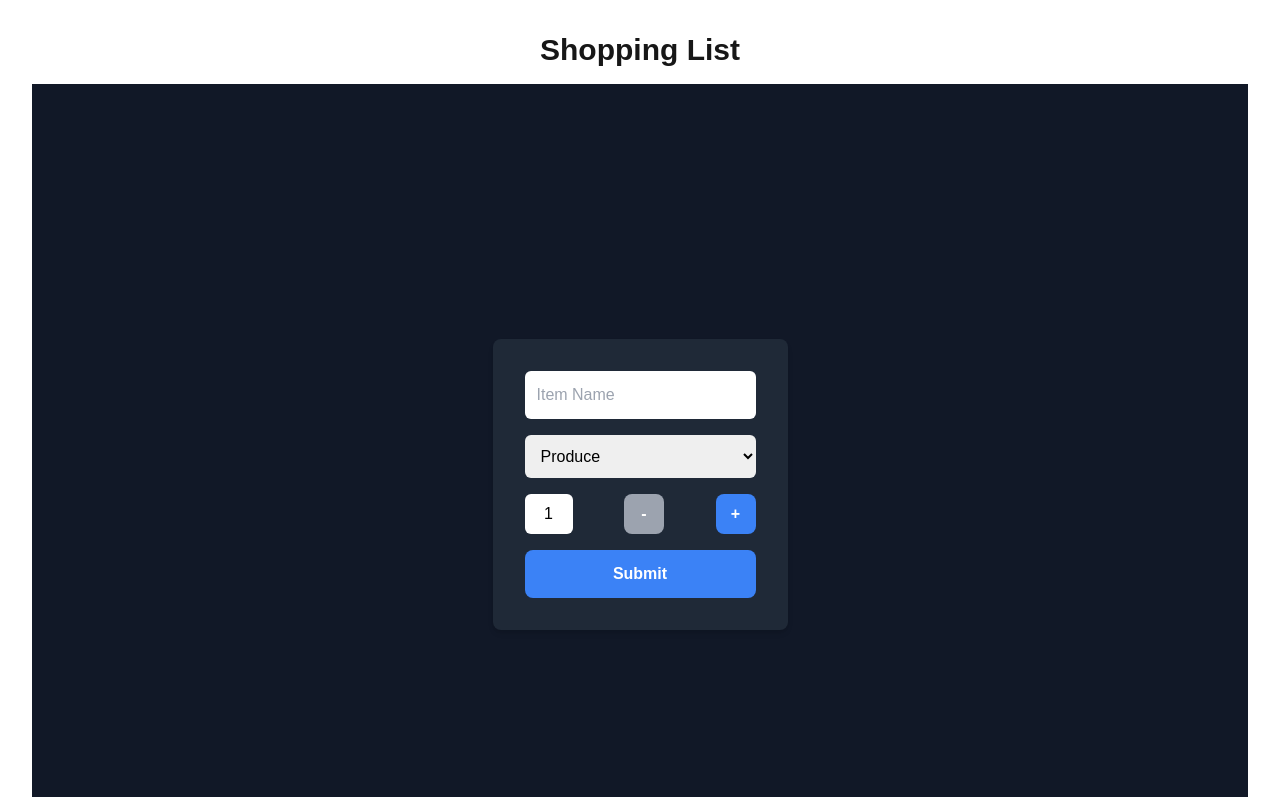
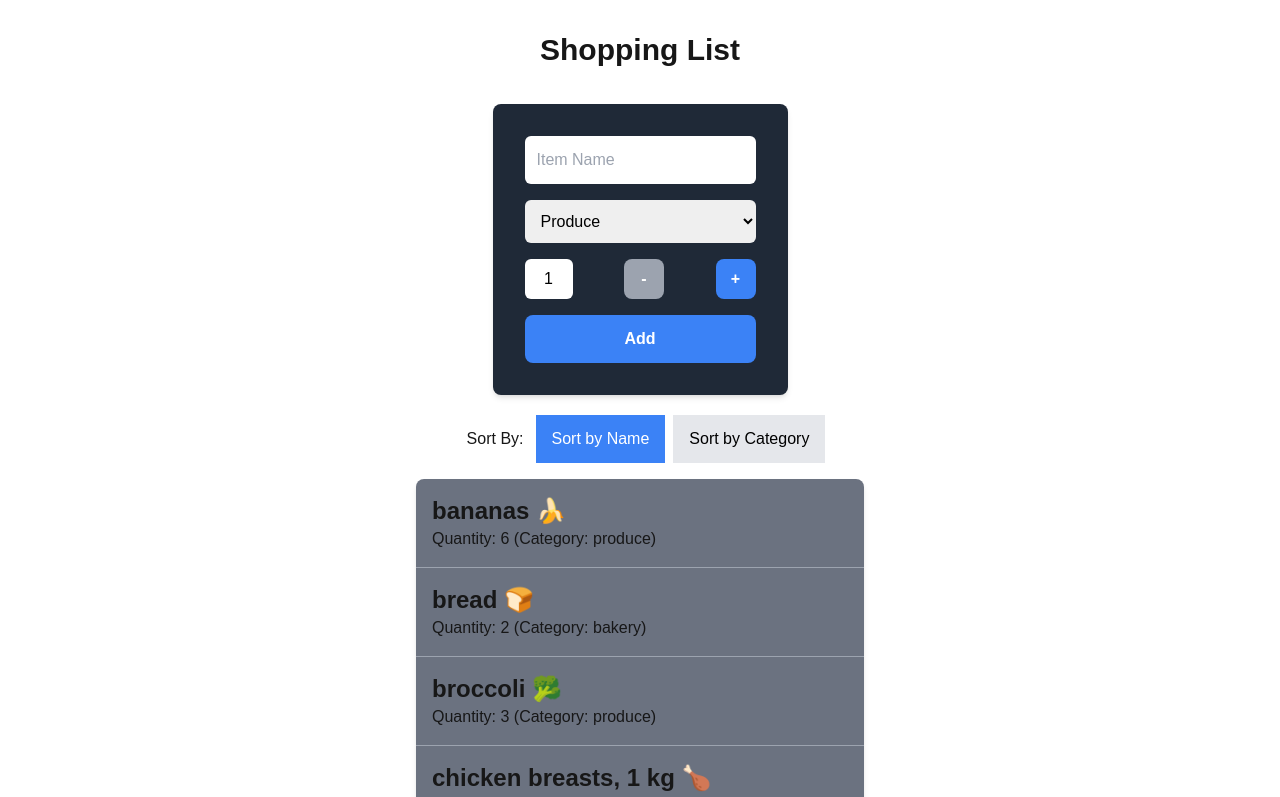
Before and after one commit to CoffeeMug975/cprg306-assignments, a Next.js app: page /week-7 in a window 1280 px wide. Shown: the top 797 px of the page. Built offline with nearby package versions, Linux system fonts and the light colour scheme.

Commit message:
Updated CSS
- Finished Styling item-list.js
- Finished Styling  new-item.js

```diff
--- a/app/week-7/item-list.js
+++ b/app/week-7/item-list.js
@@ -17,10 +17,11 @@ export default function ItemList({ items }) {
 
     return (
         <div>
-            <h2>Sort By:</h2>
+
 
             {/* Sort Buttons */}
-            <div className="mb-4">
+            <div className="mb-4 flex justify-center">
+                <h2 className='p-3'>Sort By:</h2>
                 <button
                     className={`px-4 py-2 mr-2 ${sortBy === 'name' ? 'bg-blue-500 text-white' : 'bg-gray-200 text-black'}`}
                     onClick={() => setSortBy('name')}
@@ -33,7 +34,7 @@ export default function ItemList({ items }) {
                 >
                     Sort by Category
                 </button>
-            </div>
+        </div>
 
             {/* Render Sorted Items */}
             <ul className="w-full max-w-md mx-auto mt-4 bg-gray-500 shadow-md rounded-lg">
--- a/app/week-7/new-item.js
+++ b/app/week-7/new-item.js
@@ -57,7 +57,7 @@ export default function NewItem({ onAddItem }) {
     };
 
     return (
-        <div className="flex justify-center items-center h-screen bg-gray-900">
+        <div className="flex justify-center items-center p-5">
             <form onSubmit={handleSubmit} className="bg-gray-800 p-8 rounded-lg shadow-md text-white">
                 {/* Inline CSS to remove number input arrows */}
                 <style jsx>{`
@@ -129,7 +129,7 @@ export default function NewItem({ onAddItem }) {
                         type="submit"
                         className="w-full p-3 bg-blue-500 hover:bg-blue-600 rounded-lg text-white font-bold"
                     >
-                        Submit
+                        Add
                     </button>
                 </div>
             </form>
```
